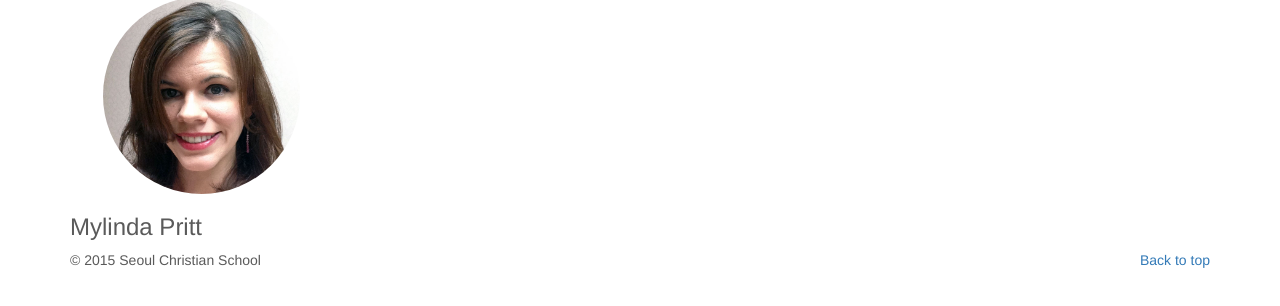
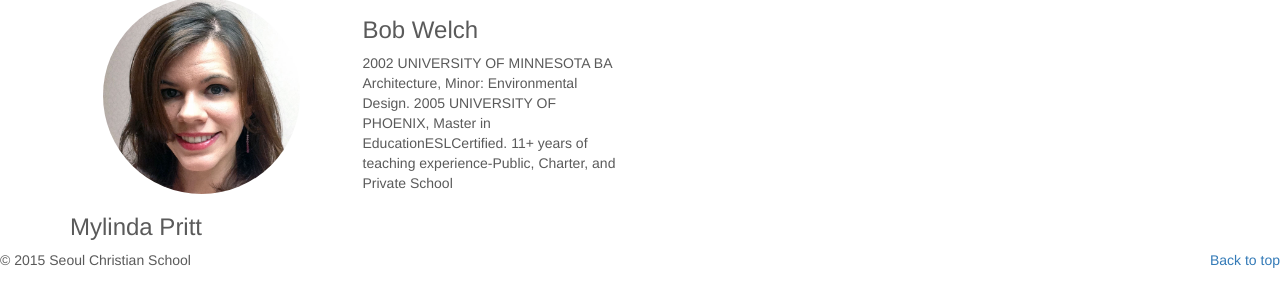
Before and after one commit to hisherear/scsWebsite, a plain HTML site: page staff.html in a window 1280 px wide. Shown: the part 2032-2338 px from the top of the page. Drawn offline with nearby package versions, Linux system fonts and the light colour scheme; a script that the page names is missing.

Commit message:
Update staff.html

```diff
--- a/staff.html
+++ b/staff.html
@@ -226,6 +226,14 @@
                         <p></p>
                     </div>
                 </div>
+                <div class="col-lg-3 col-md-3 col-sm-3 col-xs-12">
+                    <div class="bio">
+                        <img class="img-responsive img-circle center-block" width="75%" src="">
+                        <h3>Bob Welch</h3>
+                        <p>2002 UNIVERSITY OF MINNESOTA BA Architecture, Minor: Environmental Design. 2005 UNIVERSITY OF PHOENIX, Master in EducationESLCertified. 11+ years of teaching experience-Public, Charter, and Private School</p>
+                        </div>
+                    </div>
+                </div>
             </div>
         </div>
 
```
